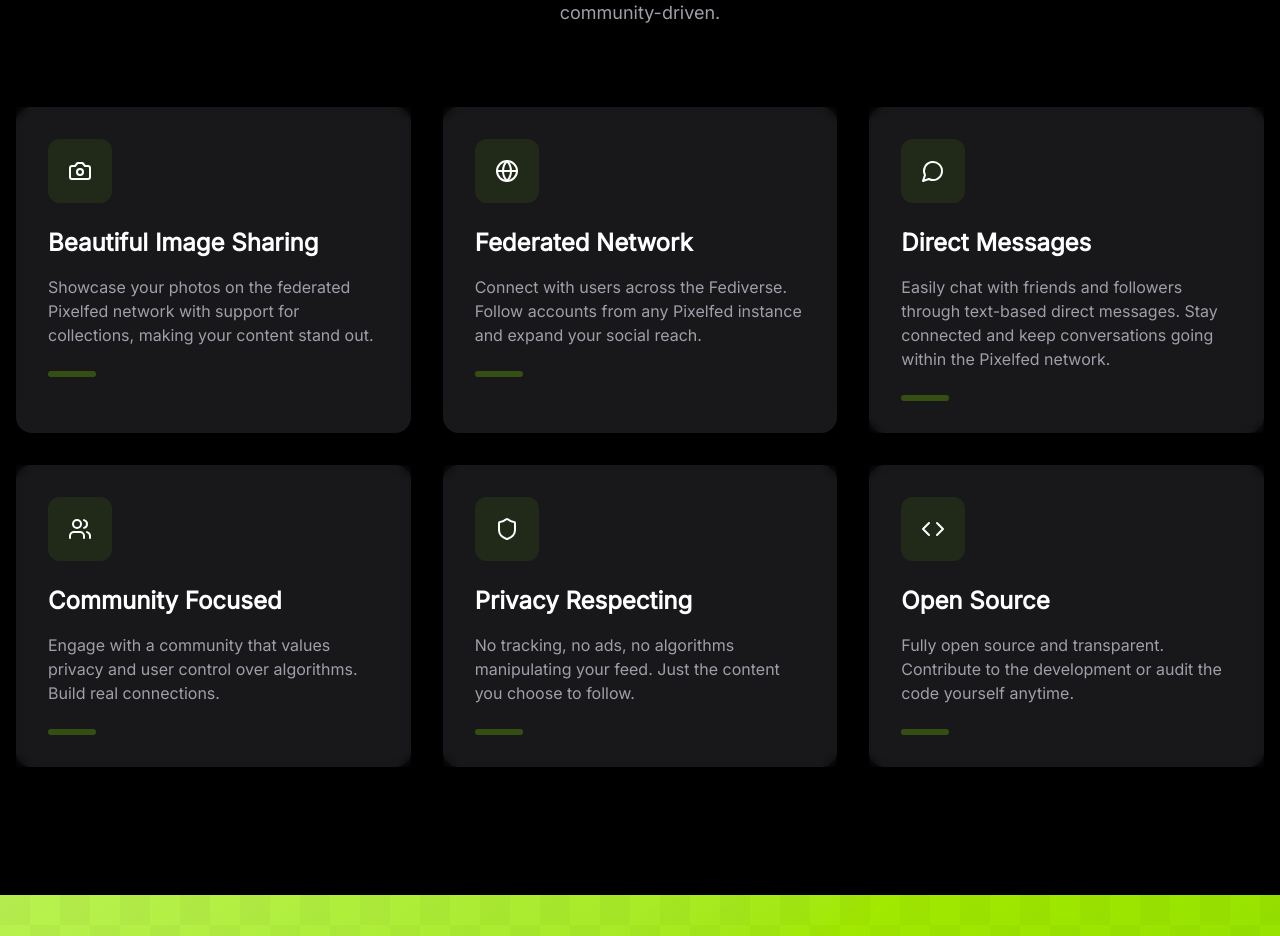
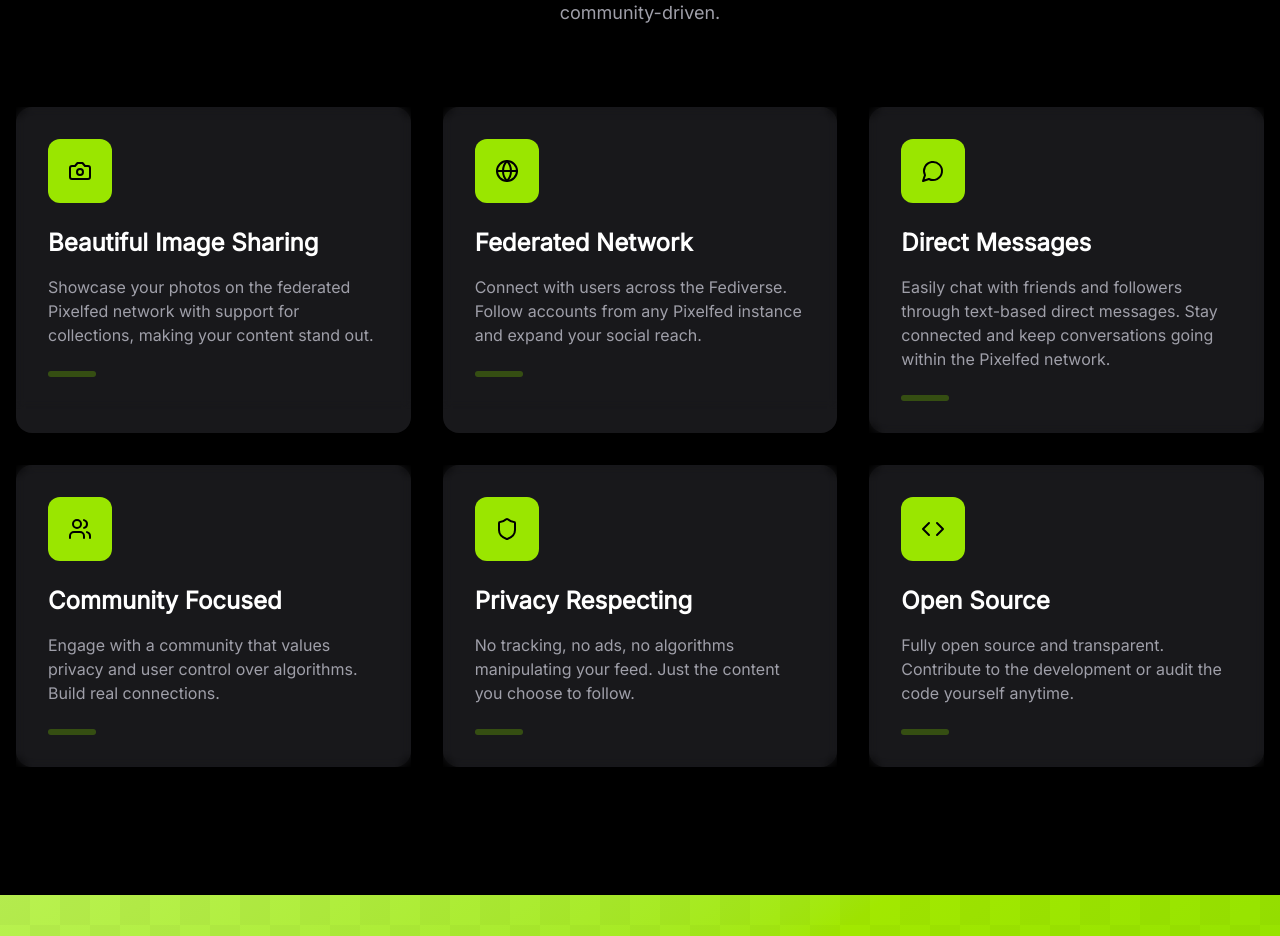
Before and after one commit to ghostbyte-dev/pixelix-website, a Next.js app: page / in a window 1280 px wide. Shown: the part 1240-2176 px from the top of the page. Built offline with nearby package versions, Linux system fonts and the light colour scheme.

Commit message:
Update colors in features card

```diff
--- a/src/components/FeatureCard.tsx
+++ b/src/components/FeatureCard.tsx
@@ -21,7 +21,7 @@
 
       {/* Content */}
       <div className="relative p-8 backdrop-blur-xs">
-        <div className="w-16 h-16 rounded-xl bg-lime-500/10 flex items-center justify-center mb-6 group-hover:bg-lime-500/20 transition-all duration-300 group-hover:scale-110 group-hover:shadow-lg group-hover:shadow-lime-500/10">
+        <div className="w-16 h-16 rounded-xl bg-lime-400 text-black flex items-center justify-center mb-6 transition-all duration-300 group-hover:scale-110 group-hover:shadow-lg group-hover:shadow-lime-500/10">
           {icon}
         </div>
         <h3 className="text-2xl font-bold mb-4 group-hover:text-lime-300 transition-colors">
```
